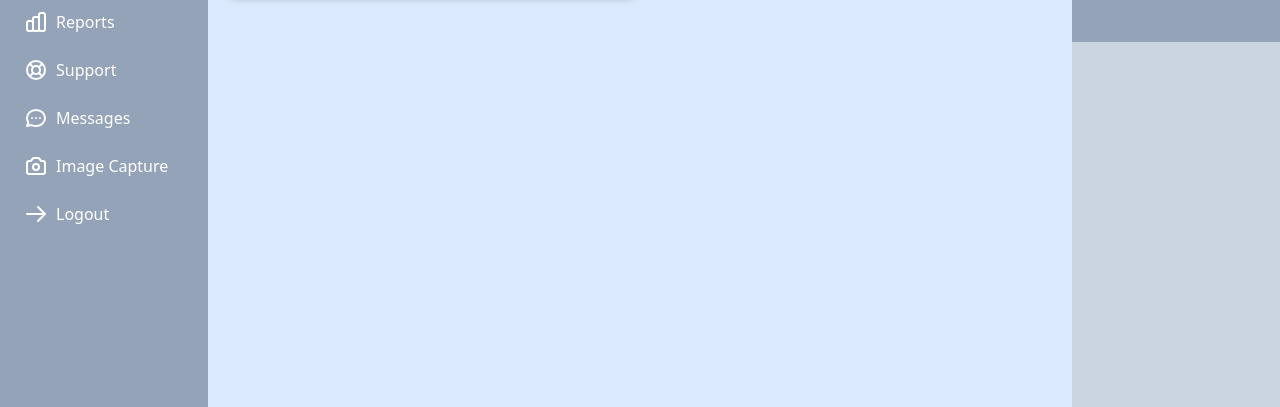
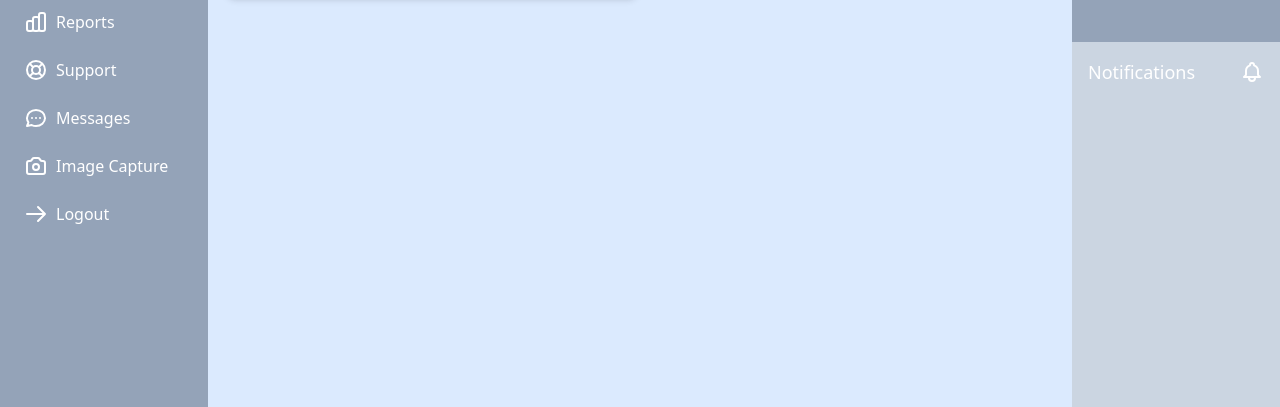
Before and after one commit to ethansafai/doc-aux, a React (Create React App) app: page / in a window 1280 px wide. Shown: the part 390-797 px from the top of the page. Built offline with nearby package versions, Linux system fonts and the light colour scheme; grey boxes are pictures that could not be loaded.

Commit message:
add notification bell icon

```diff
--- a/src/components/Home.js
+++ b/src/components/Home.js
@@ -13,6 +13,7 @@ import {
   CogIcon,
   QuestionMarkCircleIcon,
   UserIcon,
+  BellIcon,
 } from '@heroicons/react/outline'
 import Conversations from './Conversations'
 
@@ -76,7 +77,12 @@ function RightSideBar() {
         </p>
         <p>{user.city}, USA</p>
       </div>
-      <div className="flex-1 bg-slate-300"></div>
+      <div className="flex-1 bg-slate-300">
+        <div className="p-4 flex justify-between text-white">
+          <p className="text-lg">Notifications</p>
+          <BellIcon className="w-6" />
+        </div>
+      </div>
     </div>
   )
 }
```
